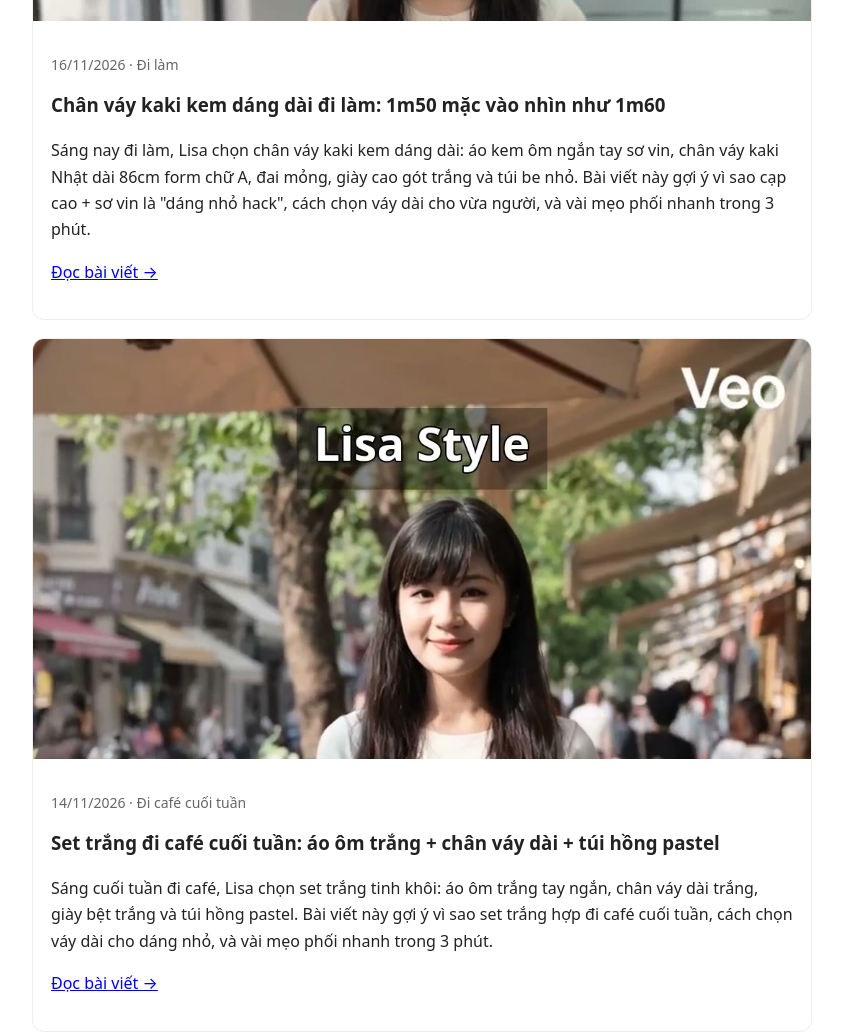
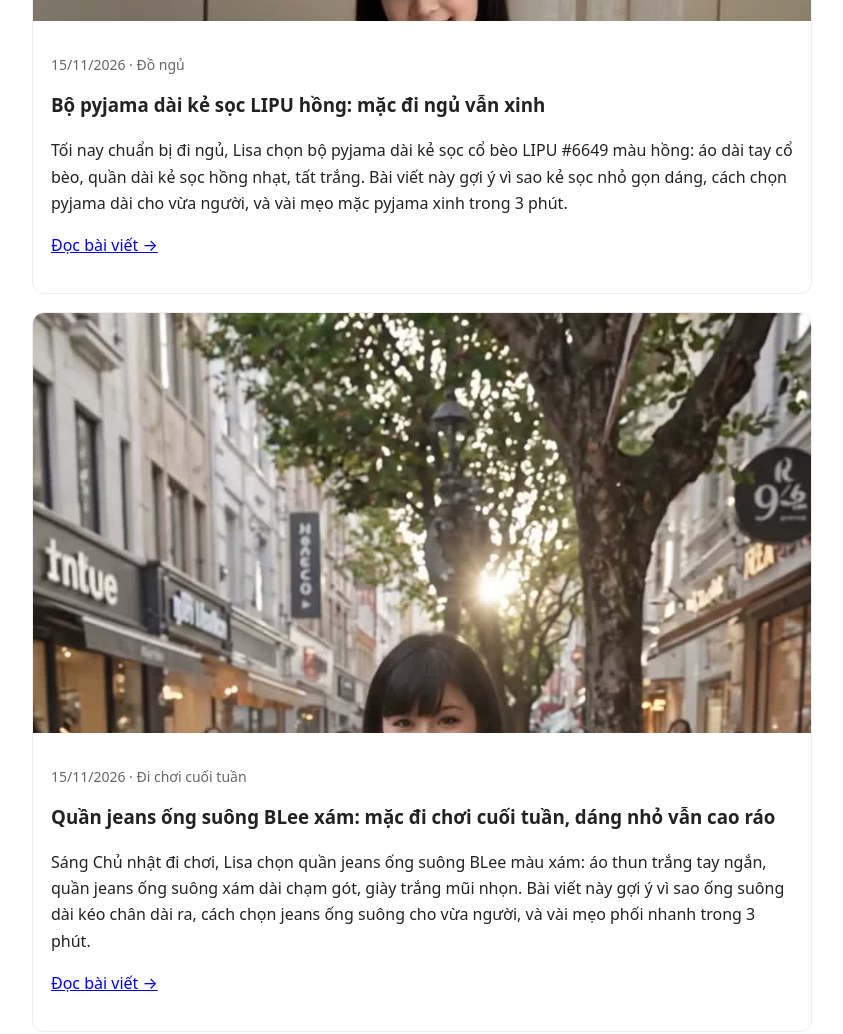
Before and after one commit to thanhlamvd/lisa-workspace-studio, a plain HTML site: page blog/index.html in a window 1280 px wide. Shown: the part 860-1894 px from the top of the page, without its empty margins (218-1061 px from the left). Drawn offline with Linux system fonts and the light colour scheme.

Commit message:
Blog Lisa: them bai-13, bai-14 len dau danh sach

```diff
--- a/blog/index.html
+++ b/blog/index.html
@@ -40,13 +40,31 @@ footer{margin-top:48px;border-top:1px solid var(--line);padding-top:16px;color:v
 <p>Lisa lên đồ mỗi ngày | Đi làm, đi chơi, đi ngủ đều phải xinh | Nhân vật AI</p>
 <nav>
 <a href="index.html">Trang chủ</a>
-<a href="bai-12-chan-vay-kaki-kem-dang-dai-di-lam.html">Bài mới nhất</a>
+<a href="bai-14-bo-pyjama-ke-soc-lipu-hong-di-ngu.html">Bài mới nhất</a>
 <a href="#kenh">Kênh của Lisa</a>
 </nav>
 </header>
 
 <section>
 <h2>Bài viết mới nhất</h2>
+<article class="post">
+<img src="images/pyjama-lipu-1.jpg" alt="Lisa mặc bộ pyjama dài kẻ sọc LIPU hồng ngồi sofa">
+<div class="post-body">
+<p class="date">15/11/2026 · Đồ ngủ</p>
+<h3><a href="bai-14-bo-pyjama-ke-soc-lipu-hong-di-ngu.html">Bộ pyjama dài kẻ sọc LIPU hồng: mặc đi ngủ vẫn xinh</a></h3>
+<p>Tối nay chuẩn bị đi ngủ, Lisa chọn bộ pyjama dài kẻ sọc cổ bèo LIPU #6649 màu hồng: áo dài tay cổ bèo, quần dài kẻ sọc hồng nhạt, tất trắng. Bài viết này gợi ý vì sao kẻ sọc nhỏ gọn dáng, cách chọn pyjama dài cho vừa người, và vài mẹo mặc pyjama xinh trong 3 phút.</p>
+<p><a href="bai-14-bo-pyjama-ke-soc-lipu-hong-di-ngu.html">Đọc bài viết →</a></p>
+</div>
+</article>
+<article class="post">
+<img src="images/jeans-blee-1.jpg" alt="Lisa mặc quần jeans ống suông BLee xám ngồi café ngoài trời">
+<div class="post-body">
+<p class="date">15/11/2026 · Đi chơi cuối tuần</p>
+<h3><a href="bai-13-quan-jeans-ong-suong-blee-xam-di-choi-cuoi-tuan.html">Quần jeans ống suông BLee xám: mặc đi chơi cuối tuần, dáng nhỏ vẫn cao ráo</a></h3>
+<p>Sáng Chủ nhật đi chơi, Lisa chọn quần jeans ống suông BLee màu xám: áo thun trắng tay ngắn, quần jeans ống suông xám dài chạm gót, giày trắng mũi nhọn. Bài viết này gợi ý vì sao ống suông dài kéo chân dài ra, cách chọn jeans ống suông cho vừa người, và vài mẹo phối nhanh trong 3 phút.</p>
+<p><a href="bai-13-quan-jeans-ong-suong-blee-xam-di-choi-cuoi-tuan.html">Đọc bài viết →</a></p>
+</div>
+</article>
 <article class="post">
 <img src="images/chan-vay-kaki-kem-1.jpg" alt="Lisa mặc chân váy kaki kem dáng dài đi làm">
 <div class="post-body">
```
